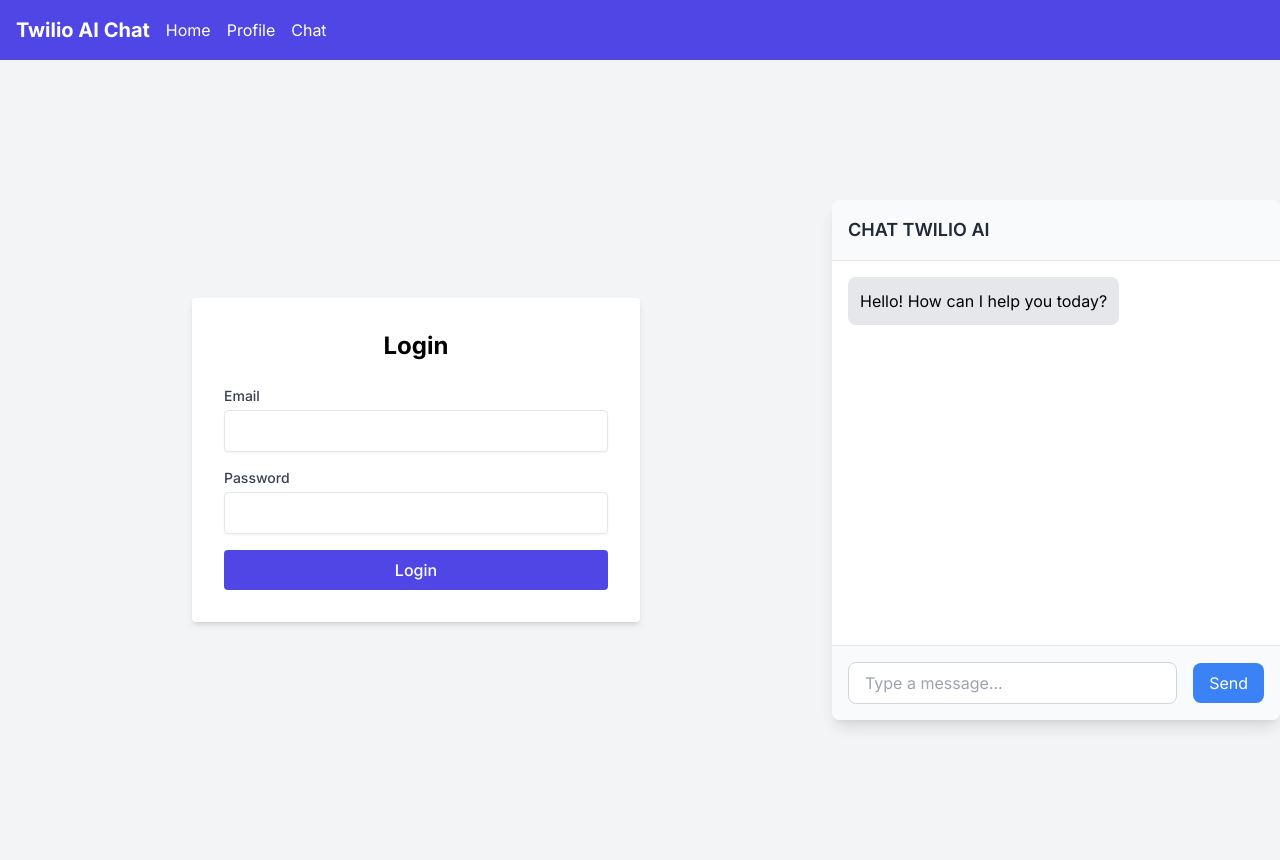
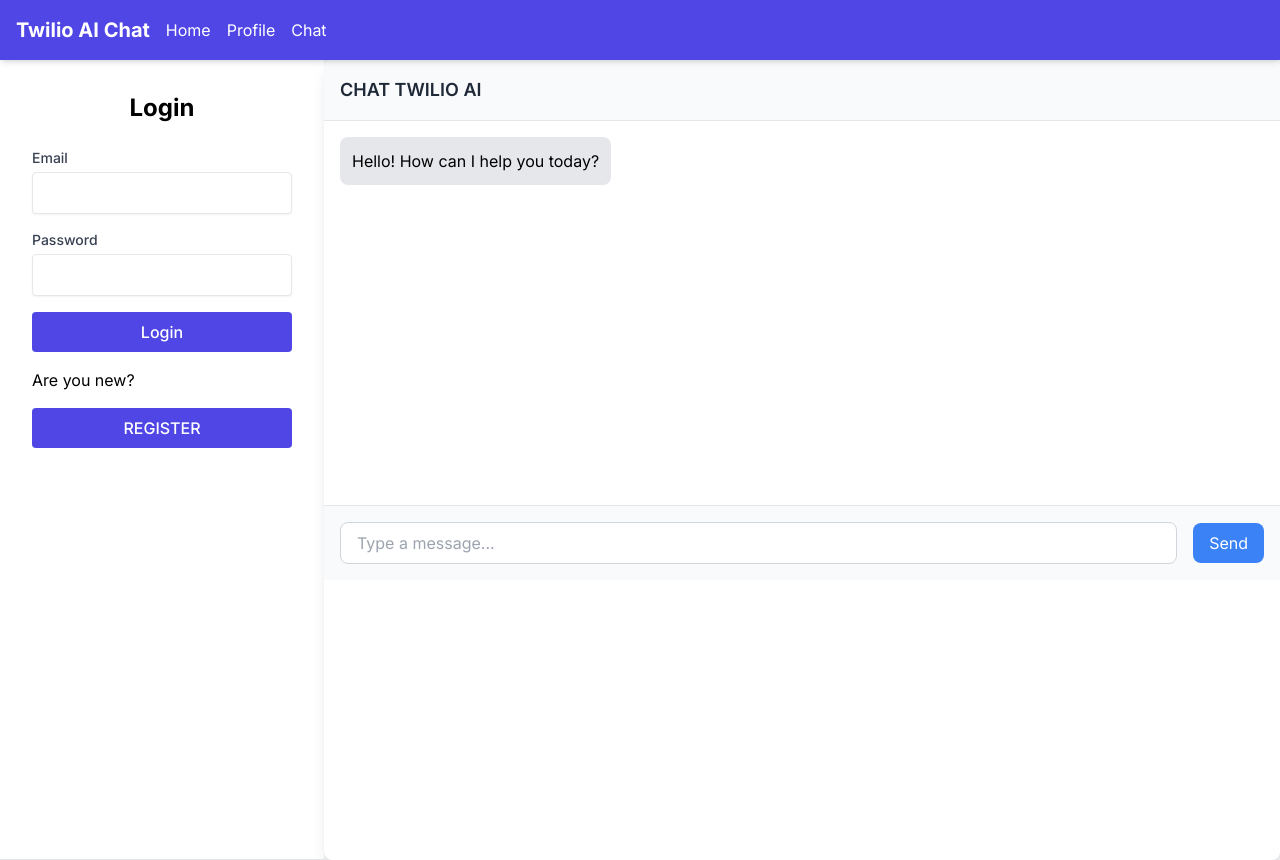
Before and after one commit to williammasivi/ChatTwilioAI, a Next.js app: page / in a window 1280 px wide. Built offline with nearby package versions, Linux system fonts and the light colour scheme.

Commit message:
add description to readme

```diff
--- a/app/layout.tsx
+++ b/app/layout.tsx
@@ -13,15 +13,17 @@
 
 export const metadata: Metadata = {
    title: "chat-twilio-ai",
-   description: "Generated by create next app",
+   description: "CHAT-TWILIO-API is an innovative voice-based application leveraging Twilio Voice and Gemini AI to deliver seamless, intelligent, and human-like voice interactions for customer service and automated assistance. ",
 };
 
 export default function RootLayout({ children }: Readonly<LayoutProps>) {
    return (
       <html lang="en">
-         <body className={`${inter.className}`}>
+         <body className={`${inter.className} h-screen overflow-hidden`}>
             <Header />
-            {children}
+            <main role="main" className="h-full w-full">
+               {children}
+            </main>
          </body>
       </html>
    );
--- a/app/page.tsx
+++ b/app/page.tsx
@@ -7,13 +7,16 @@
 export default function Home() {
    const [messages, setMessages] = useState([
       { text: 'Hello! How can I help you today?', sender: 'bot' },
-    ]);
+   ]);
    return (
-      <main role='main' className='flex h-screen bg-gray-100 justify-around' >
-         <Login />
-
+      <div className='bg-gray-100 flex w-full h-full' >
+         {/* login screen | register screen | history screen */}
+         <aside className='h-full border-b border-gray-200 bg-white'>
+            <Login />
+         </aside>
          {/* chat bot */}
-            <div className="w-full max-w-md mx-auto my-auto bg-white rounded-lg shadow-lg overflow-hidden flex-1">
+         <aside className='flex-1 h-full w-full'>
+            <div className="w-full h-full bg-white rounded-lg shadow-lg overflow-hidden flex-1">
                <div className="p-4 border-b border-gray-200 bg-gray-50">
                   <h1 className="text-lg font-semibold text-gray-800">CHAT TWILIO AI</h1>
                </div>
@@ -62,6 +65,7 @@
                   </form>
                </div>
             </div>
-      </main>
+         </aside>
+      </div>
    );
 }
--- a/components/Header.tsx
+++ b/components/Header.tsx
@@ -6,7 +6,7 @@
 //   const { data: session } = useSession();
 
   return (
-    <header className="bg-indigo-600 p-4 shadow-md">
+    <header className="bg-indigo-600 p-4 shadow-md sticky top-0">
       <div className="container mx-auto flex justify-between items-center">
         <div className="flex items-center space-x-4">
           <Link href="/" className="text-white text-xl font-bold">
--- a/components/Login.tsx
+++ b/components/Login.tsx
@@ -1,4 +1,5 @@
 import { useState } from 'react';
+import { useForm } from 'react-hook-form';
 // import gemini from 'gemini';
 
 
@@ -19,8 +20,8 @@
    };
 
    return (
-    <div className="flex items-center justify-center min-h-screen bg-gray-100 flex-1">
-      <div className="w-full max-w-md p-8 space-y-6 bg-white rounded shadow-md">
+      <div className="flex items-center justify-center">
+         <div className="w-full max-w-md p-8 space-y-6">
             <h2 className="text-2xl font-bold text-center">Login</h2>
             <form className="space-y-4" onSubmit={handleLogin}>
                <div>
@@ -49,6 +50,13 @@
                >
                   Login
                </button>
+               <p>Are you new?</p>
+               <button
+                  type="submit"
+                  className="w-full px-4 py-2 font-medium text-white bg-indigo-600 rounded hover:bg-indigo-700 focus:outline-none focus:ring-2 focus:ring-offset-2 focus:ring-indigo-500"
+               >
+                  REGISTER
+               </button>
             </form>
          </div>
       </div>
```
Also changed, not shown: 1 other file (tests, documents, lock files or other folders). Lines whose indentation alone changed are shown as unchanged.
